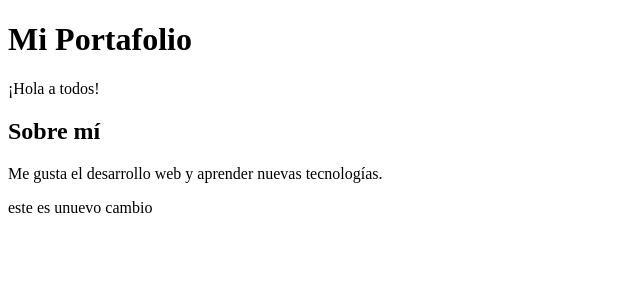
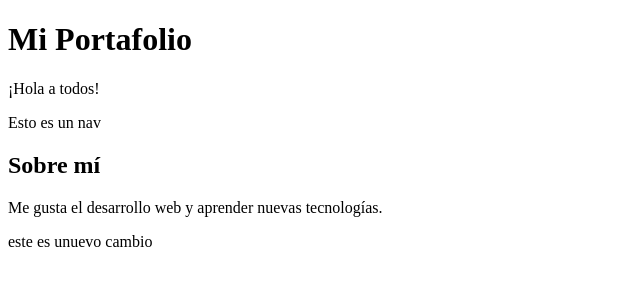
Before and after one commit to carnaezf/repo-de-prueba, a plain HTML site: page index.html in a window 1280 px wide. Shown: the whole page, without its empty margins (0-640 px from the left). Drawn offline with Linux system fonts and the light colour scheme.

Commit message:
Se agrega rama feature

```diff
--- a/index.html
+++ b/index.html
@@ -10,6 +10,9 @@
 <body>
     <h1>Mi Portafolio</h1>
     <p>¡Hola a todos!</p>
+    <nav>
+        Esto es un nav
+    </nav>
 
     <section>
         <h2>Sobre mí</h2>
```
